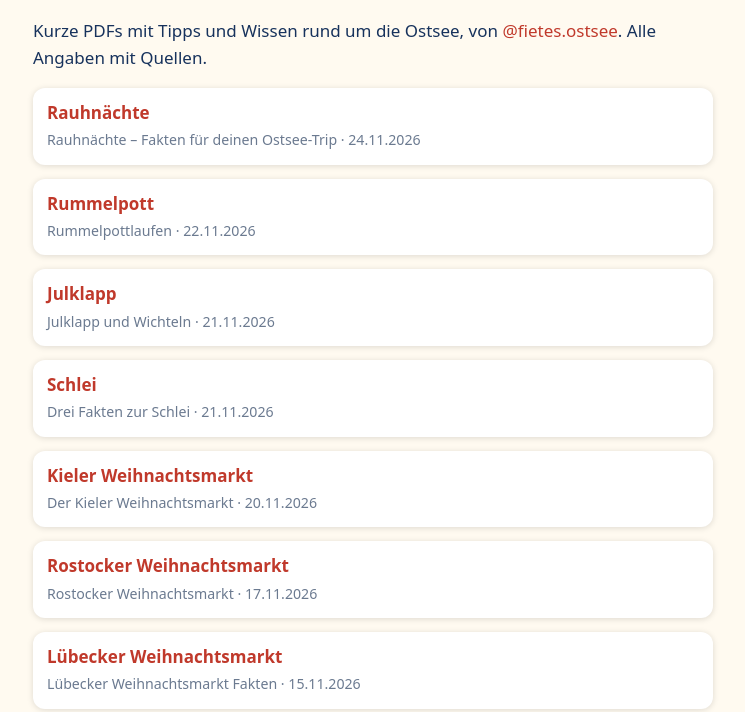
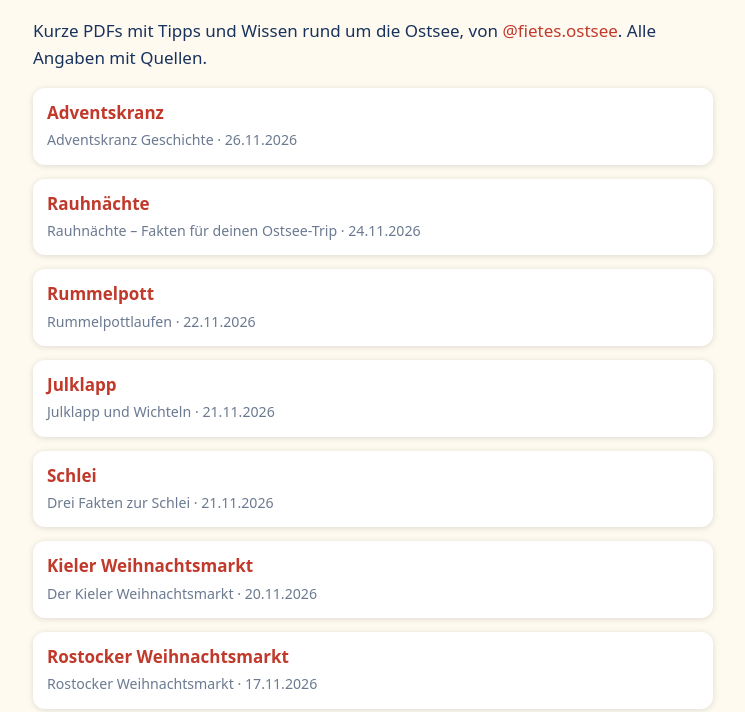
Before and after one commit to fiete-ostsee/fiete-ostsee.github.io, a plain HTML site: page guides/index.html in a window 1280 px wide. Shown: the part 88-800 px from the top of the page, without its empty margins (267-1012 px from the left). Drawn offline with Linux system fonts and the light colour scheme.

Commit message:
Guide-Übersicht aktualisiert

```diff
--- a/guides/index.html
+++ b/guides/index.html
@@ -1,4 +1,5 @@
-<!doctype html><html lang="de"><head><meta charset="utf-8"><meta name="viewport" content="width=device-width, initial-scale=1"><meta name="robots" content="noindex,nofollow"><title>Ostsee-Guides – Fiete &amp; die Flaschenpost</title><style>body{font:17px/1.55 system-ui,sans-serif;max-width:680px;margin:0 auto;padding:20px;color:#17325c;background:#fffaf0}h1{line-height:1.2}li{margin:14px 0;list-style:none;padding:12px 14px;background:#fff;border-radius:12px;box-shadow:0 1px 6px #0002}ul{padding:0}a{color:#c0392b;text-decoration:none}small{color:#6b7a90}</style></head><body><h1>Kostenlose Ostsee-Guides ⚓</h1><p>Kurze PDFs mit Tipps und Wissen rund um die Ostsee, von <a href="https://www.instagram.com/fietes.ostsee/">@fietes.ostsee</a>. Alle Angaben mit Quellen.</p><ul><li><a href="https://fiete-ostsee.github.io/reel-20261124-3-rauhnaechte-bc1386b17b.pdf"><strong>Rauhnächte</strong></a><br><small>Rauhnächte – Fakten für deinen Ostsee-Trip · 24.11.2026</small></li>
+<!doctype html><html lang="de"><head><meta charset="utf-8"><meta name="viewport" content="width=device-width, initial-scale=1"><meta name="robots" content="noindex,nofollow"><title>Ostsee-Guides – Fiete &amp; die Flaschenpost</title><style>body{font:17px/1.55 system-ui,sans-serif;max-width:680px;margin:0 auto;padding:20px;color:#17325c;background:#fffaf0}h1{line-height:1.2}li{margin:14px 0;list-style:none;padding:12px 14px;background:#fff;border-radius:12px;box-shadow:0 1px 6px #0002}ul{padding:0}a{color:#c0392b;text-decoration:none}small{color:#6b7a90}</style></head><body><h1>Kostenlose Ostsee-Guides ⚓</h1><p>Kurze PDFs mit Tipps und Wissen rund um die Ostsee, von <a href="https://www.instagram.com/fietes.ostsee/">@fietes.ostsee</a>. Alle Angaben mit Quellen.</p><ul><li><a href="https://fiete-ostsee.github.io/reel-20261126-1-adventskranz-8338224f1f.pdf"><strong>Adventskranz</strong></a><br><small>Adventskranz Geschichte · 26.11.2026</small></li>
+<li><a href="https://fiete-ostsee.github.io/reel-20261124-3-rauhnaechte-bc1386b17b.pdf"><strong>Rauhnächte</strong></a><br><small>Rauhnächte – Fakten für deinen Ostsee-Trip · 24.11.2026</small></li>
 <li><a href="https://fiete-ostsee.github.io/reel-20261122-2-rummelpott-db484c1166.pdf"><strong>Rummelpott</strong></a><br><small>Rummelpottlaufen · 22.11.2026</small></li>
 <li><a href="https://fiete-ostsee.github.io/reel-20261121-4-julklapp-40b35d7618.pdf"><strong>Julklapp</strong></a><br><small>Julklapp und Wichteln · 21.11.2026</small></li>
 <li><a href="https://fiete-ostsee.github.io/reel-20261121-3-schlei-8ec98363fa.pdf"><strong>Schlei</strong></a><br><small>Drei Fakten zur Schlei · 21.11.2026</small></li>
```
